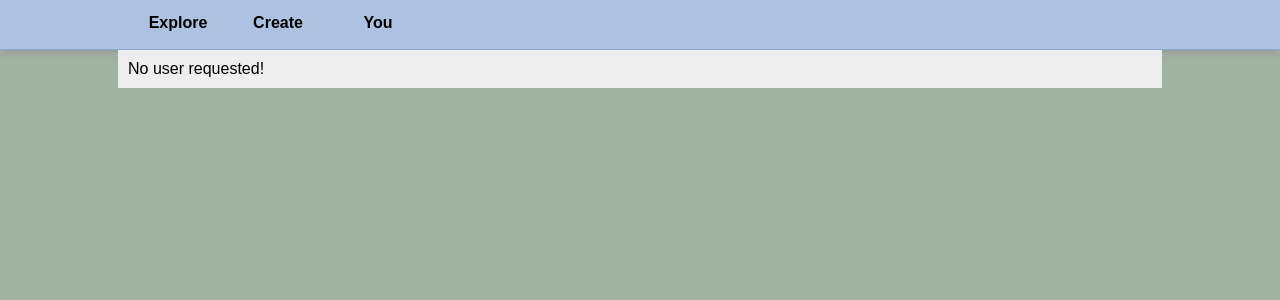
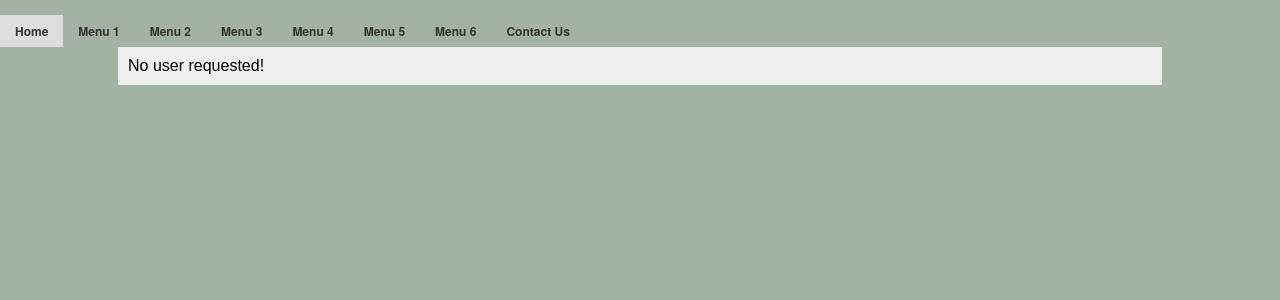
Before and after one commit to joppiesaus/spirarenet, a PHP site: page /user.php in a window 1280 px wide. Shown: the top 300 px of the page. Run offline with PHP 8.4, Linux system fonts and the light colour scheme.

Commit message:
Stole a navbar from http://codepen.io/anon/pen/JdNxMY

```diff
--- a/css/style.css
+++ b/css/style.css
@@ -6,66 +6,89 @@ body
 	background-color: #A2B2A3;
 }
 
-#nv
+
+#primary_nav_wrap
 {
-	width: 100%;
-	background-color: #ACC2E0;
-	border-bottom: 1px solid #89A7D0;
-	box-shadow: 0px 0px 10px #888888;
-}
-#nvwrap
-{
-	margin: 0 auto;
-	width: 80%;
-}
-#nv ul
-{
-	margin: 0;
-	padding: 0;
-	list-style: none;
-	display: inline-block;
-}
-#nv li
-{
-	float: left;
-	min-width: 100px;
-	height: 45px;
-	line-height: 45px;
-	font-weight: bold;
-	text-align: center;
-	cursor: pointer;
-}
-#nv li:hover
-{
-	background-color: #8BBCFF;
+	margin-top:15px
 }
 
-#nav ul
+#primary_nav_wrap ul
 {
-	display: none;
+	list-style:none;
+	position:relative;
+	float:left;
+	margin:0;
+	padding:0
 }
-#nav ul>li
+
+#primary_nav_wrap ul a
 {
-	background-color: #8BBCFF;
-	height: 100%;
-	width: inherit;
+	display:block;
+	color:#333;
+	text-decoration:none;
+	font-weight:700;
+	font-size:12px;
+	line-height:32px;
+	padding:0 15px;
+	font-family:"HelveticaNeue","Helvetica Neue",Helvetica,Arial,sans-serif
 }
-#nav li:hover > ul
+
+#primary_nav_wrap ul li
 {
-	display: block;
+	position:relative;
+	float:left;
+	margin:0;
+	padding:0
 }
-#nv a
+
+#primary_nav_wrap ul li.current-menu-item
 {
-	display: block;
+	background:#ddd
 }
-#nv a, #nv a:hover, #nv a:active
+
+#primary_nav_wrap ul li:hover
 {
-	text-decoration: none;
-	color: inherit;
+	background:#f6f6f6
 }
+
+#primary_nav_wrap ul ul
+{
+	display:none;
+	position:absolute;
+	top:100%;
+	left:0;
+	background:#fff;
+	padding:0
+}
+
+#primary_nav_wrap ul ul li
+{
+	float:none;
+	width:200px
+}
+
+#primary_nav_wrap ul ul a
+{
+	line-height:120%;
+	padding:10px 15px
+}
+
+#primary_nav_wrap ul ul ul
+{
+	top:0;
+	left:100%
+}
+
+#primary_nav_wrap ul li:hover > ul
+{
+	display:block
+}
+
+
 
 #container
 {
+	clear: both;
 	background-color: #EEE;
 	margin: 0 auto;
 	width: 80%;
--- a/user.php
+++ b/user.php
@@ -10,31 +10,60 @@
 </head>
 <body>
 
-<div id="nv">
-	<div id="nvwrap">
-		<ul id="nav">
-			<li>Explore
+<nav id="primary_nav_wrap">
 <ul>
-					<li><a href="search.php">Search</a></li>
+  <li class="current-menu-item"><a href="#">Home</a></li>
+  <li><a href="#">Menu 1</a>
+    <ul>
+      <li><a href="#">Sub Menu 1</a></li>
+      <li><a href="#">Sub Menu 2</a></li>
+      <li><a href="#">Sub Menu 3</a></li>
+      <li><a href="#">Sub Menu 4</a>
+        <ul>
+          <li><a href="#">Deep Menu 1</a>
+            <ul>
+              <li><a href="#">Sub Deep 1</a></li>
+              <li><a href="#">Sub Deep 2</a></li>
+              <li><a href="#">Sub Deep 3</a></li>
+                <li><a href="#">Sub Deep 4</a></li>
             </ul>
           </li>
-			<li>Create
-				<ul>
-					<li><a href="createproperty.php">Property</a></li>
-					<li><a href="createevent.php">Event</a></li>
-					<li><a href="createuser.php">User</a></li>
+          <li><a href="#">Deep Menu 2</a></li>
         </ul>
       </li>
-			<li id="nyou">You
-				<ul>
-					<li><a href="#">Profile</a></li>
-					<li><a href="login.php">Login</a></li>
-					<li><a href="logout.php">Logout</a></li>
+      <li><a href="#">Sub Menu 5</a></li>
     </ul>
   </li>
+  <li><a href="#">Menu 2</a>
+    <ul>
+      <li><a href="#">Sub Menu 1</a></li>
+      <li><a href="#">Sub Menu 2</a></li>
+      <li><a href="#">Sub Menu 3</a></li>
     </ul>
-	</div>
-</div>
+  </li>
+  <li><a href="#">Menu 3</a>
+    <ul>
+      <li class="dir"><a href="#">Sub Menu 1</a></li>
+      <li class="dir"><a href="#">Sub Menu 2 THIS IS SO LONG IT MIGHT CAUSE AN ISSEUE BUT MAYBE NOT?</a>
+        <ul>
+          <li><a href="#">Category 1</a></li>
+          <li><a href="#">Category 2</a></li>
+          <li><a href="#">Category 3</a></li>
+          <li><a href="#">Category 4</a></li>
+          <li><a href="#">Category 5</a></li>
+        </ul>
+      </li>
+      <li><a href="#">Sub Menu 3</a></li>
+      <li><a href="#">Sub Menu 4</a></li>
+      <li><a href="#">Sub Menu 5</a></li>
+    </ul>
+  </li>
+  <li><a href="#">Menu 4</a></li>
+  <li><a href="#">Menu 5</a></li>
+  <li><a href="#">Menu 6</a></li>
+  <li><a href="#">Contact Us</a></li>
+</ul>
+</nav>
 
 
 <div id="container">
```
Lines whose indentation alone changed are shown as unchanged.
